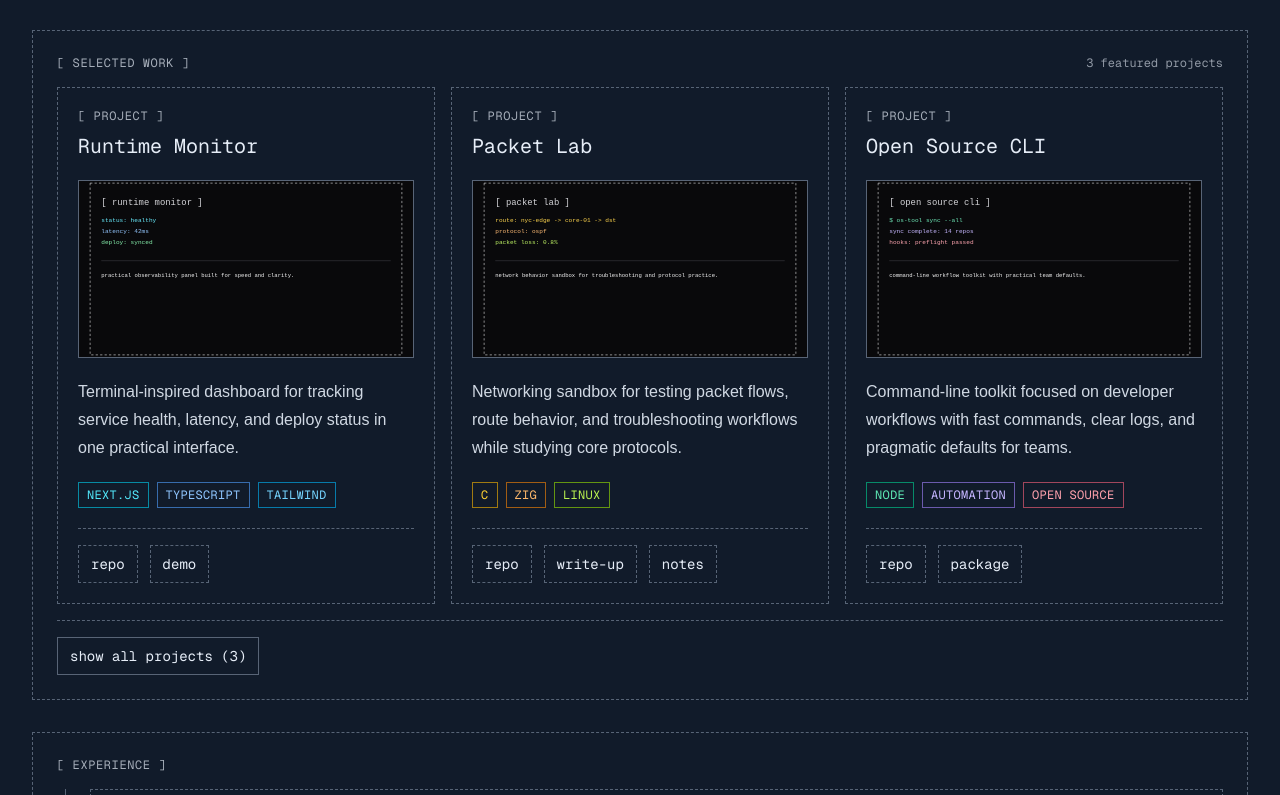
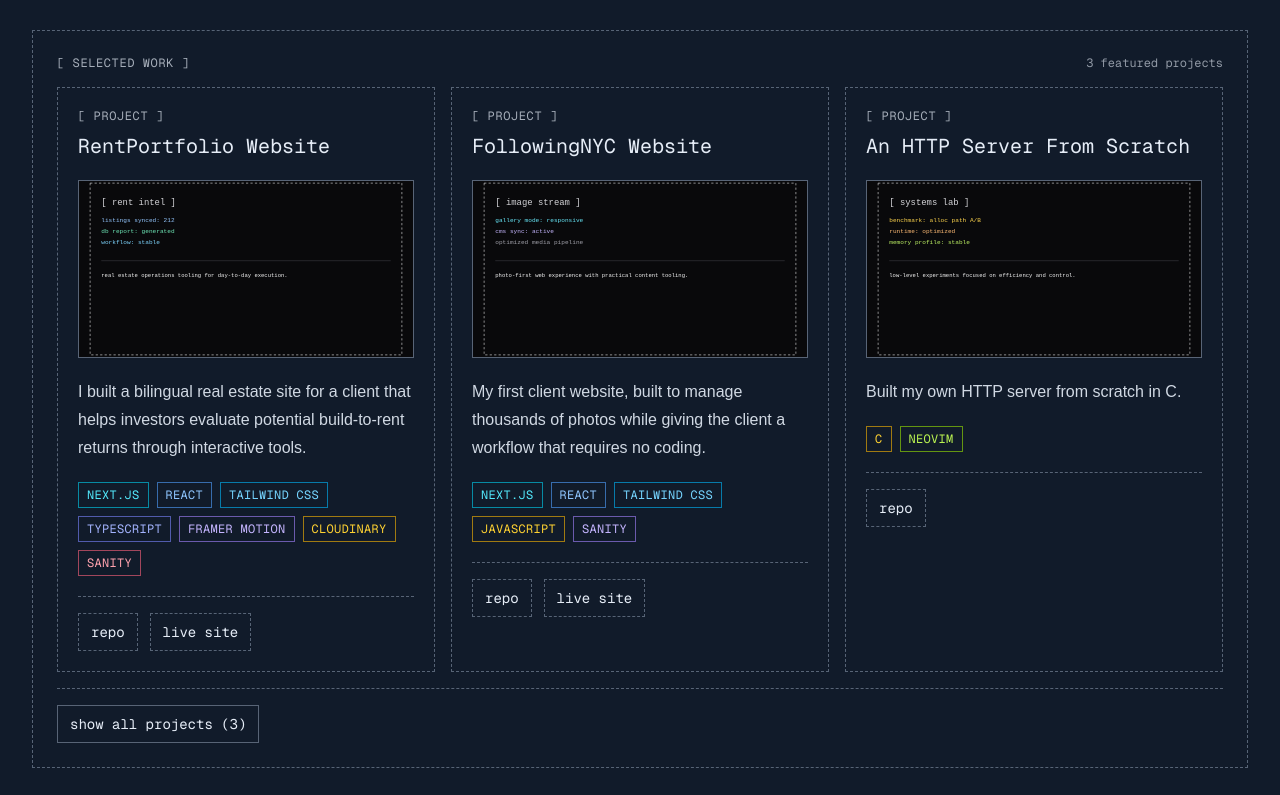
Before and after one commit to nowaymyname27/portfolio-site-v4, a Next.js app: page / in a window 1280 px wide. Shown: the part 845-1640 px from the top of the page. Built offline with nearby package versions, Linux system fonts and the light colour scheme.

Commit message:
fill projects section with my projects

```diff
--- a/app/projects/projects.data.ts
+++ b/app/projects/projects.data.ts
@@ -24,168 +24,208 @@ export type ProjectItem = {
 
 export const PROJECTS: ProjectItem[] = [
   {
-    id: "runtime-monitor",
-    title: "Runtime Monitor",
+    id: "rentportfolio-website",
+    title: "RentPortfolio Website",
     featured: true,
     sortOrder: 1,
-    image: "/projects/runtime-monitor.svg",
-    imageAlt: "Placeholder image for Runtime Monitor project",
+    image: "/projects/rent-intel.svg",
+    imageAlt: "Placeholder image for RentPortfolio Website project",
     description:
-      "Terminal-inspired dashboard for tracking service health, latency, and deploy status in one practical interface.",
+      "I built a bilingual real estate site for a client that helps investors evaluate potential build-to-rent returns through interactive tools.",
     tags: [
       {
         label: "next.js",
         colorClass: "border-cyan-400/60 text-cyan-300",
       },
       {
-        label: "typescript",
+        label: "react",
         colorClass: "border-blue-400/60 text-blue-300",
       },
       {
-        label: "tailwind",
+        label: "tailwind css",
         colorClass: "border-sky-400/60 text-sky-300",
       },
+      {
+        label: "typescript",
+        colorClass: "border-indigo-400/60 text-indigo-300",
+      },
+      {
+        label: "framer motion",
+        colorClass: "border-violet-400/60 text-violet-300",
+      },
+      {
+        label: "cloudinary",
+        colorClass: "border-amber-400/60 text-amber-300",
+      },
+      {
+        label: "sanity",
+        colorClass: "border-rose-400/60 text-rose-300",
+      },
     ],
-    repoUrl: "https://github.com/yourhandle/runtime-monitor",
+    repoUrl: "https://github.com/nowaymyname27/behome-site",
     hoverBorderClass: "hover:border-cyan-500",
-    links: [{ label: "demo", url: "https://example.com/runtime-monitor" }],
+    links: [{ label: "live site", url: "https://www.rentportfolio.com/" }],
   },
   {
-    id: "packet-lab",
-    title: "Packet Lab",
+    id: "followingnyc-website",
+    title: "FollowingNYC Website",
     featured: true,
     sortOrder: 2,
-    image: "/projects/packet-lab.svg",
-    imageAlt: "Placeholder image for Packet Lab project",
+    image: "/projects/image-stream.svg",
+    imageAlt: "Placeholder image for FollowingNYC Website project",
     description:
-      "Networking sandbox for testing packet flows, route behavior, and troubleshooting workflows while studying core protocols.",
+      "My first client website, built to manage thousands of photos while giving the client a workflow that requires no coding.",
+    tags: [
+      {
+        label: "next.js",
+        colorClass: "border-cyan-400/60 text-cyan-300",
+      },
+      {
+        label: "react",
+        colorClass: "border-blue-400/60 text-blue-300",
+      },
+      {
+        label: "tailwind css",
+        colorClass: "border-sky-400/60 text-sky-300",
+      },
+      {
+        label: "javascript",
+        colorClass: "border-amber-400/60 text-amber-300",
+      },
+      {
+        label: "sanity",
+        colorClass: "border-violet-400/60 text-violet-300",
+      },
+    ],
+    repoUrl: "https://github.com/nowaymyname27/followingnyc-site",
+    hoverBorderClass: "hover:border-amber-500",
+    links: [{ label: "live site", url: "https://www.followingnyc.com/" }],
+  },
+  {
+    id: "http-server-from-scratch",
+    title: "An HTTP Server From Scratch",
+    featured: true,
+    sortOrder: 3,
+    image: "/projects/systems-lab.svg",
+    imageAlt: "Placeholder image for HTTP Server project",
+    description:
+      "Built my own HTTP server from scratch in C.",
     tags: [
       {
         label: "c",
         colorClass: "border-amber-400/60 text-amber-300",
       },
       {
-        label: "zig",
-        colorClass: "border-orange-400/60 text-orange-300",
-      },
-      {
-        label: "linux",
+        label: "neovim",
         colorClass: "border-lime-400/60 text-lime-300",
       },
     ],
-    repoUrl: "https://github.com/yourhandle/packet-lab",
-    hoverBorderClass: "hover:border-amber-500",
-    links: [
-      { label: "write-up", url: "https://example.com/packet-lab" },
-      { label: "notes", url: "https://example.com/packet-lab/notes" },
-    ],
+    repoUrl: "https://github.com/nowaymyname27/codecrafters-http-server-c",
+    hoverBorderClass: "hover:border-emerald-500",
   },
   {
-    id: "open-source-cli",
-    title: "Open Source CLI",
-    featured: true,
-    sortOrder: 3,
-    image: "/projects/open-source-cli.svg",
-    imageAlt: "Placeholder image for Open Source CLI project",
-    description:
-      "Command-line toolkit focused on developer workflows with fast commands, clear logs, and pragmatic defaults for teams.",
-    tags: [
-      {
-        label: "node",
-        colorClass: "border-emerald-400/60 text-emerald-300",
-      },
-      {
-        label: "automation",
-        colorClass: "border-violet-400/60 text-violet-300",
-      },
-      {
-        label: "open source",
-        colorClass: "border-rose-400/60 text-rose-300",
-      },
-    ],
-    repoUrl: "https://github.com/yourhandle/open-source-cli",
-    hoverBorderClass: "hover:border-emerald-500",
-    links: [{ label: "package", url: "https://example.com/open-source-cli" }],
-  },
-  {
-    id: "image-stream",
-    title: "Image Stream",
+    id: "portfolio-website-v4",
+    title: "Portfolio Website",
     featured: false,
     sortOrder: 4,
-    image: "/projects/image-stream.svg",
-    imageAlt: "Placeholder image for Image Stream project",
+    image: "/projects/open-source-cli.svg",
+    imageAlt: "Placeholder image for Portfolio Website project",
     description:
-      "Photography-focused content platform designed for smooth browsing across large image sets and collections.",
+      "This very site. Built with React, Next.js, Tailwind CSS, and server-side rendering.",
     tags: [
       {
         label: "next.js",
         colorClass: "border-cyan-400/60 text-cyan-300",
       },
       {
-        label: "sanity",
-        colorClass: "border-violet-400/60 text-violet-300",
-      },
-      {
-        label: "vercel",
-        colorClass: "border-zinc-300/60 text-zinc-200",
-      },
-    ],
-    repoUrl: "https://github.com/yourhandle/image-stream",
-    hoverBorderClass: "hover:border-violet-500",
-    links: [{ label: "live", url: "https://example.com/image-stream" }],
-  },
-  {
-    id: "rent-intel",
-    title: "Rent Intel",
-    featured: false,
-    sortOrder: 5,
-    image: "/projects/rent-intel.svg",
-    imageAlt: "Placeholder image for Rent Intel project",
-    description:
-      "Real estate operations dashboard combining listing workflows, status tracking, and reporting for faster updates.",
-    tags: [
-      {
-        label: "typescript",
+        label: "react",
         colorClass: "border-blue-400/60 text-blue-300",
       },
       {
-        label: "mongodb",
-        colorClass: "border-emerald-400/60 text-emerald-300",
+        label: "tailwind css",
+        colorClass: "border-sky-400/60 text-sky-300",
       },
       {
-        label: "tailwind",
-        colorClass: "border-sky-400/60 text-sky-300",
+        label: "typescript",
+        colorClass: "border-indigo-400/60 text-indigo-300",
+      },
+      {
+        label: "framer motion",
+        colorClass: "border-violet-400/60 text-violet-300",
       },
     ],
-    repoUrl: "https://github.com/yourhandle/rent-intel",
-    hoverBorderClass: "hover:border-amber-500",
-    links: [{ label: "case study", url: "https://example.com/rent-intel" }],
+    repoUrl: "https://github.com/nowaymyname27/portfolio-site-v4",
+    hoverBorderClass: "hover:border-zinc-300",
   },
   {
-    id: "sys-lab",
-    title: "Systems Lab",
+    id: "c-side-text-editor",
+    title: "C-Side Text Editor",
     featured: false,
-    sortOrder: 6,
-    image: "/projects/systems-lab.svg",
-    imageAlt: "Placeholder image for Systems Lab project",
+    sortOrder: 5,
+    image: "/projects/packet-lab.svg",
+    imageAlt: "Placeholder image for C-Side Text Editor project",
     description:
-      "Collection of systems programming experiments focused on performance, memory behavior, and low-level tooling.",
+      "A text editor written in C from scratch using Raylib and Clay.",
     tags: [
       {
         label: "c",
         colorClass: "border-amber-400/60 text-amber-300",
       },
       {
-        label: "zig",
+        label: "raylib",
+        colorClass: "border-cyan-400/60 text-cyan-300",
+      },
+      {
+        label: "clay",
         colorClass: "border-orange-400/60 text-orange-300",
       },
       {
-        label: "linux",
+        label: "neovim",
         colorClass: "border-lime-400/60 text-lime-300",
       },
     ],
-    repoUrl: "https://github.com/yourhandle/systems-lab",
-    hoverBorderClass: "hover:border-rose-500",
-    links: [{ label: "notes", url: "https://example.com/systems-lab" }],
+    repoUrl: "https://github.com/nowaymyname27/C-Side",
+    hoverBorderClass: "hover:border-violet-500",
+  },
+  {
+    id: "sentiment-analysis-stock-prediction",
+    title: "Sentiment Analysis Data Science Project",
+    featured: false,
+    sortOrder: 6,
+    image: "/projects/runtime-monitor.svg",
+    imageAlt: "Placeholder image for Sentiment Analysis project",
+    description:
+      "A collaborative university project focused on sentiment analysis and stock prediction.",
+    tags: [
+      {
+        label: "python",
+        colorClass: "border-yellow-400/60 text-yellow-300",
+      },
+      {
+        label: "numpy",
+        colorClass: "border-blue-400/60 text-blue-300",
+      },
+      {
+        label: "pandas",
+        colorClass: "border-indigo-400/60 text-indigo-300",
+      },
+      {
+        label: "scikit-learn",
+        colorClass: "border-cyan-400/60 text-cyan-300",
+      },
+      {
+        label: "jupyter notebook",
+        colorClass: "border-orange-400/60 text-orange-300",
+      },
+    ],
+    repoUrl:
+      "https://github.com/nowaymyname27/Sentiment_Analysis_And_Stock_Prediction",
+    hoverBorderClass: "hover:border-amber-500",
+    links: [
+      {
+        label: "video demo",
+        url: "https://youtu.be/wpLwfAlvnOg?feature=shared",
+      },
+    ],
   },
 ];
```
